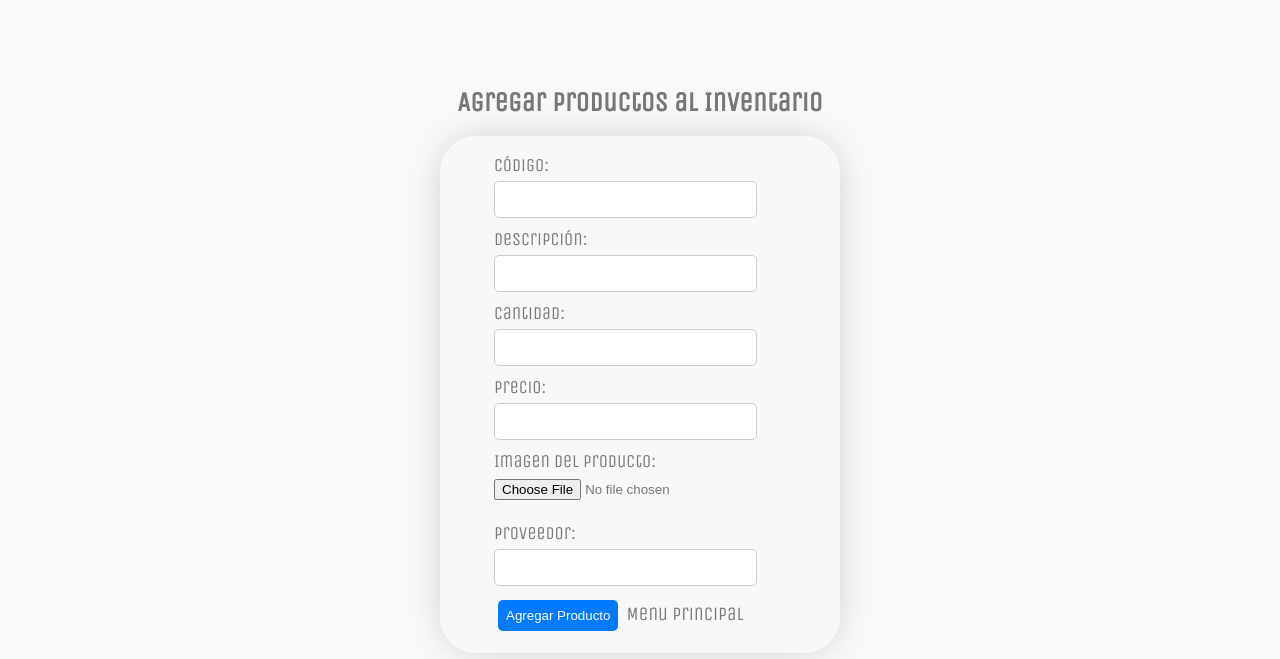
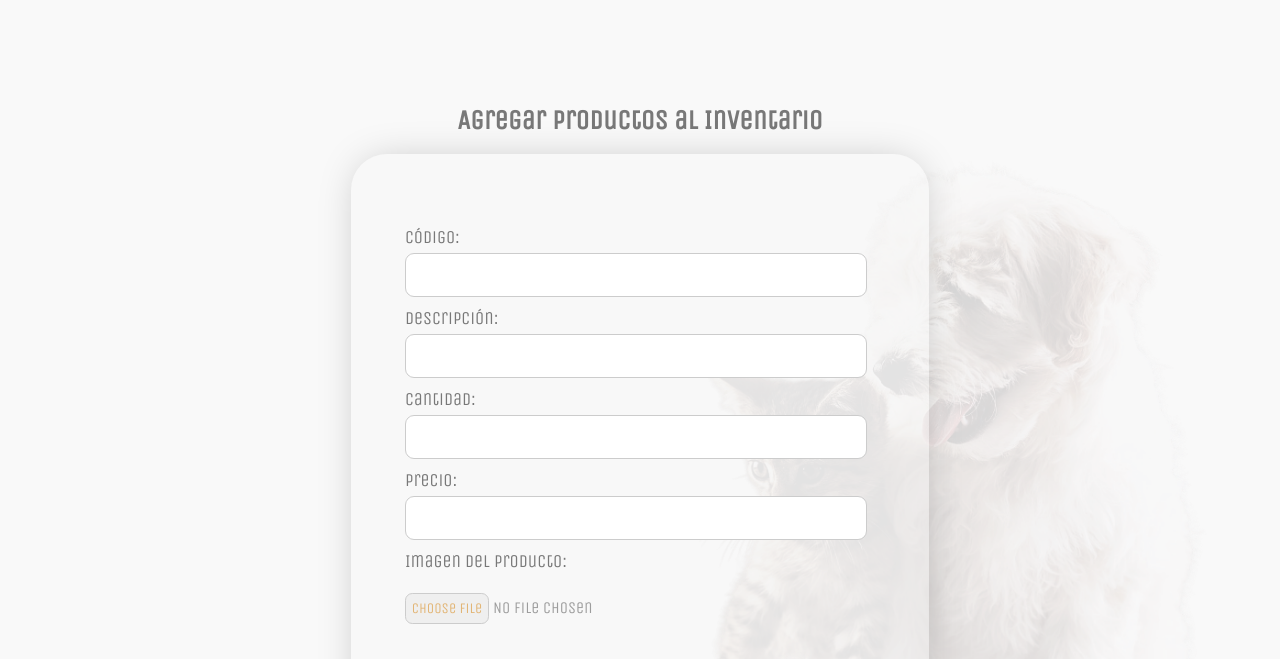
Before and after one commit to s-ol3/fullPythonTP2-parcial, a plain HTML site: page altas.html in a window 1280 px wide. Shown: the part 102-761 px from the top of the page. Drawn offline with nearby package versions, Linux system fonts and the light colour scheme; a web font is replaced by a local one.

Commit message:
2.12.23 css+

```diff
--- a/altas.html
+++ b/altas.html
@@ -62,13 +62,20 @@
             <label for="imagenProducto">Imagen del producto:</label>
             <input type="file" id="imagenProducto" name="imagen">
 
+            <!-- 'sin archivo seleccionado' transparente' -->
+            <!-- <input type="file" id="imagenProducto" style="color: transparent"/> -->
+
             <br><br>
             <label for="proveedorProducto">Proveedor:</label>
             <input type="text" id="proveedorProducto" name="proveedor">
 
             <button type="submit">Agregar Producto</button>
-            <a href="index.html">Menu principal</a>
+
+            <!-- style="float: right;" -->
+            <!-- <a href="index.html">ㅤMenu principal<i class="fa-solid fa-arrow-left-long"></i></a> -->
+            <a href="index.html">ㅤMenu principal</a>
         </form>
+
 
         <script>
             //const URL = "http://127.0.0.1:5000/"
--- a/style.css
+++ b/style.css
@@ -37,7 +37,16 @@ body {
   font-family: 'Courier New', Courier, monospace;
   font-family: 'Dancing Script', cursive;
   font-family: 'Unica One', cursive;
-  height: 100vh;
+  /* height: 100vh; */
+  background-image: url(./assets/img/background2.png);
+  background-size: 30%;
+  background-position: right;
+  background-repeat: no-repeat;
+  /* background-attachment: fixed; */
+  /* opacity: 10%; */
+
+  background-image: url(./assets/img/background4.png);
+  background-size: 50%;
 }
 
 html {
@@ -186,15 +195,14 @@ nav img:hover {
 
 
 
-
-
-.container-crud{
-  margin: 6em;
+.container-crud {
+  margin: 7em;
   display: grid;
   justify-content: center;
   align-items: center;
 }
-.crud-icon{
+
+.crud-icon {
   float: right;
   margin-left: 2em;
 }
@@ -230,13 +238,18 @@ nav img:hover {
   padding: 20px;
 } */
 
-h1, h2, h3, h4, h5, h6 {
+h1,
+h2,
+h3,
+h4,
+h5,
+h6 {
   text-align: center;
   /* color: #007bff; */
 }
 
 form {
-  max-width: 400px;
+  max-width: 600px;
   margin: 0 auto;
   padding: 20px;
   /* background-color: white; */
@@ -245,11 +258,13 @@ form {
 
   background-color: var(--color-background-tarjetas-blanco);
   /* border: 1px solid var(--color-background-tarjetas-gris); */
-  padding: 1em 3em;
+  padding: 4em 1.5em 4em 3em;
   margin: 1em 0;
   border-radius: 2em;
   box-shadow: 0 0 40px -10px rgba(0, 0, 0, 0.25);
 }
+
+
 
 table {
   max-width: 100%;
@@ -268,12 +283,24 @@ label {
 input[type="text"],
 input[type="number"],
 textarea {
-  width: 90%;
+  width: 93%;
   padding: 10px;
   margin-bottom: 10px;
   border: 1px solid #cccccc;
-  border-radius: 5px;
+  border-radius: .5em;
+  color: red;
+  font-family: 'Unica One', cursive;
+  font-size: 1em;
 }
+
+
+input[type="text"]:focus,
+input[type="number"]:focus,
+textarea:focus {
+  outline: 1.5px solid var(--color-00);
+}
+
+
 
 input[type="submit"] {
   padding: 10px;
@@ -289,17 +316,47 @@ input[type="submit"]:hover {
 }
 
 button {
-  padding: 8px;
-  margin:4px;
-  background-color: #007bff;
+  padding: .6em 1em;
+  margin: 1em 0;
+  /* background-color: #007bff; */
+  background-color: var(--color-00);
   color: #ffffff;
   border: none;
-  border-radius: 5px;
+  border-radius: .5em;
   cursor: pointer;
+  font-family: 'Unica One', cursive;
+  font-size: .9em;
 }
 
 button:hover {
-  background-color: #0056b3;
+  background-color: var(--color-sublinks-nav-mobile);
+}
+
+/* #imagenProducto{
+background-color: red;
+font-family: 'Unica One', cursive;
+} */
+
+
+/* input[type="file"] {
+    background-color: red;
+    font-family: 'Unica One', cursive;
+  } */
+input#imagenProducto {
+  font-family: 'Unica One', cursive;
+  font-size: .9em;
+  color: var(--color-carrito);
+  padding: 1em 0;
+}
+input::file-selector-button {
+  font-family: 'Unica One', cursive;
+  font-weight: 500;
+  font-size: .9em;
+  color: var(--color-00);
+  padding: 0.4em;
+  border: thin solid #cccccc;
+  border-radius: .5em;
+  cursor: pointer;
 }
 
 /* a {
```
Also changed, not shown: index.html (+2 -2 lines), listado.html (+1 -1 lines), listadoEliminar.html (+1 -1 lines), modificaciones.html (+2 -1 lines), assets/img/background.png (added), assets/img/background2.png (added), assets/img/background3.png (added), assets/img/background4.png (added), assets/img/portadaPhone-backround.png (added).
